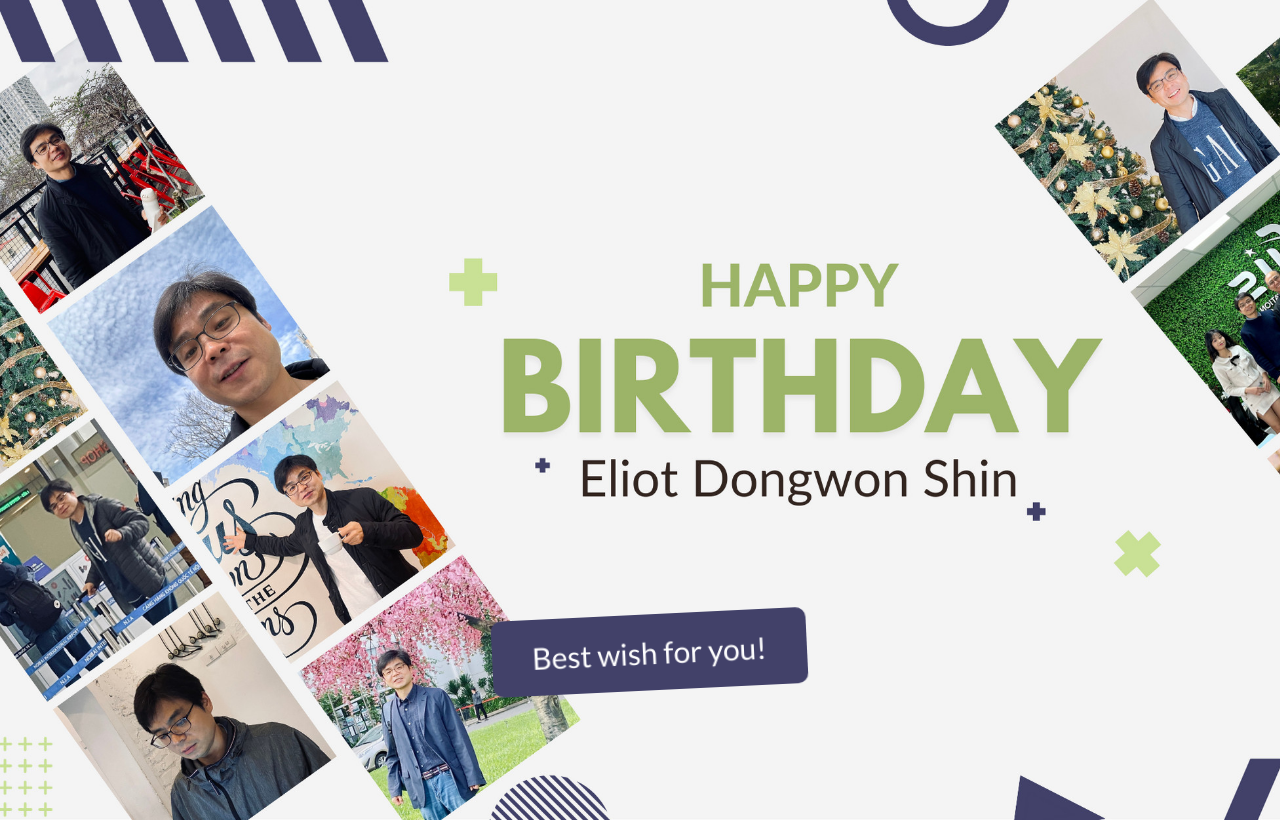
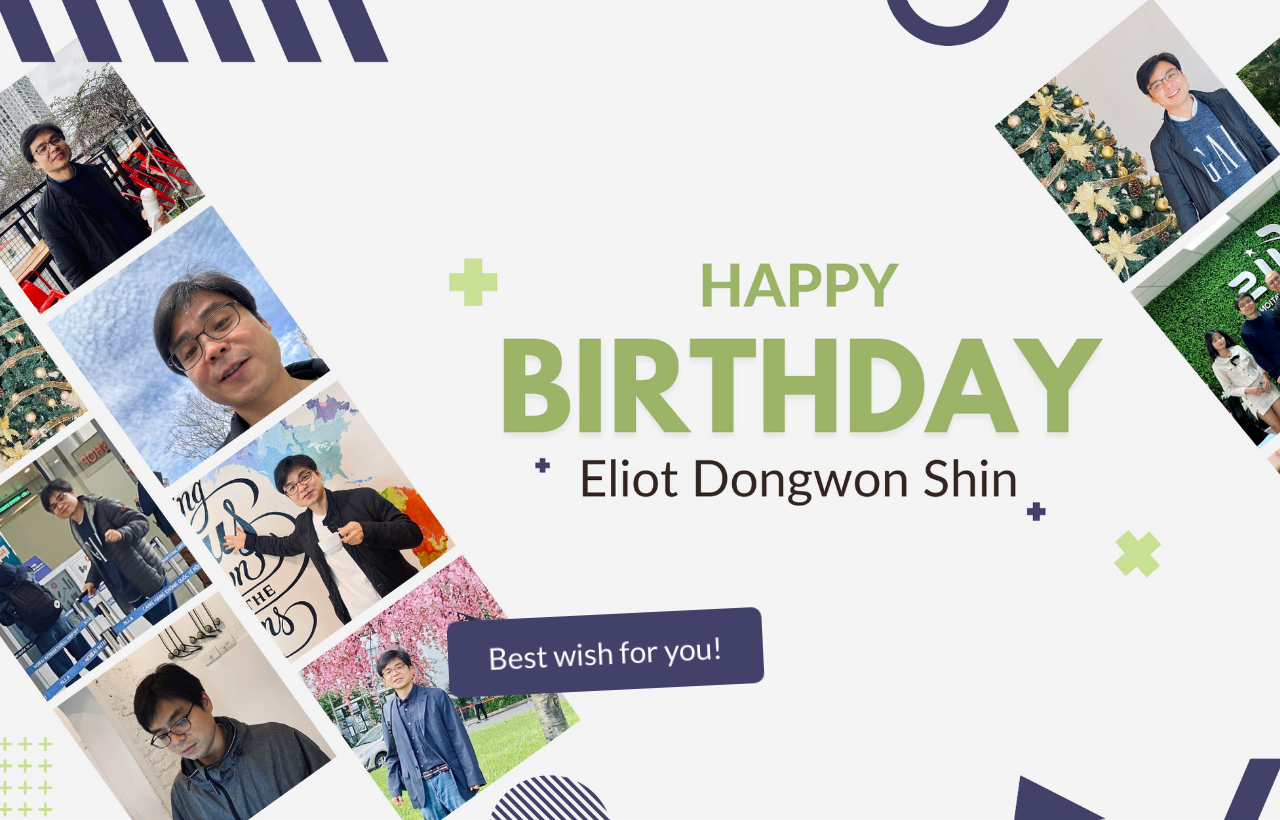
Before and after one commit to thutrang1512/Eliot-s-Birthday, a plain HTML site: page MyBirthday/MyBirthday.html in a window 1280 px wide. Drawn offline with nearby package versions, Linux system fonts and the light colour scheme; a web font is replaced by a local one.

Commit message:
Update style.css

```diff
--- a/MyBirthday/style.css
+++ b/MyBirthday/style.css
@@ -455,7 +455,7 @@ span {
 .avatar {
   position: absolute;
   top:76%;
-  left: 32%;
+  left: 17vw;
   cursor: pointer;
 }
 .avatar &:hover {
```
